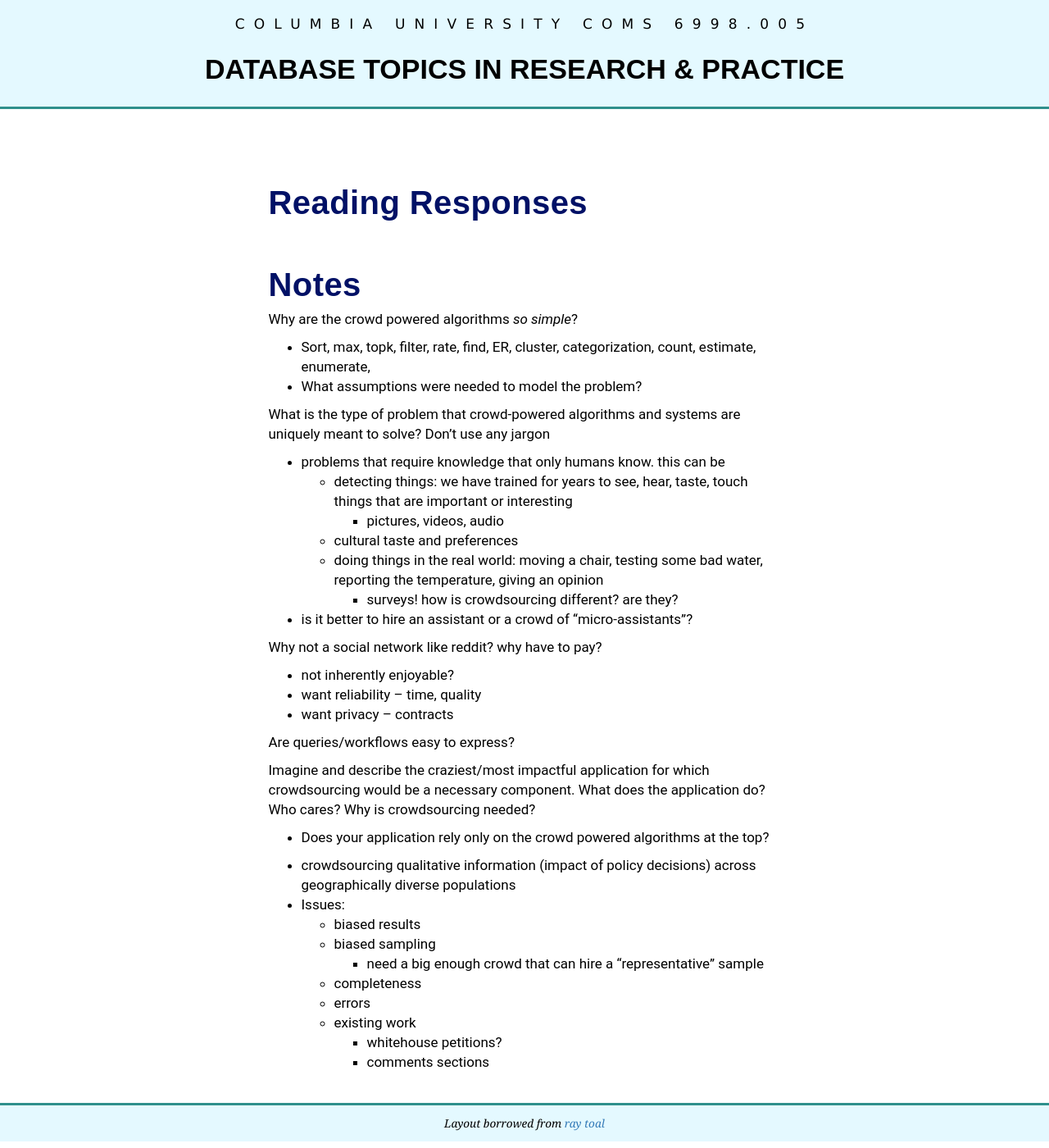
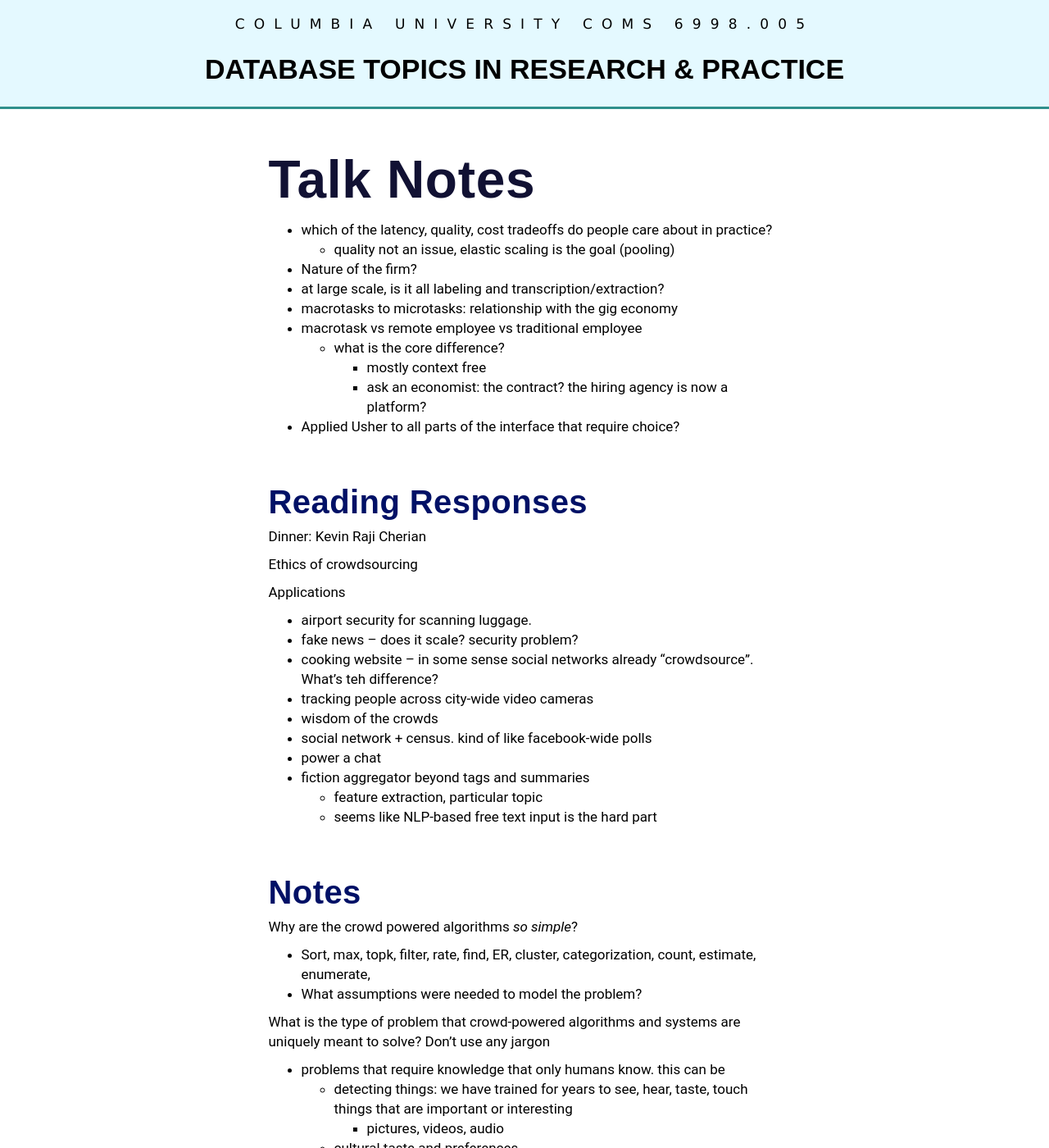
Before and after one commit to columbiadb/columbiadb.github.io, a Jekyll site: the page built from lec2_crowds.md, in a window 1280 px wide and 1400 px high. Shown: the whole window at 82% size. Built offline with Jekyll 4.4.1, drawn with Linux system fonts in a browser that asks for light colours; our own code applies the rules of GitHub Pages for plain Markdown files.

Commit message:
lazy commit msg

```diff
--- a/lec2_crowds.md
+++ b/lec2_crowds.md
@@ -1,7 +1,36 @@
+# Talk Notes
+
+* which of the latency, quality, cost tradeoffs do people care about in practice?
+  * quality not an issue, elastic scaling is the goal (pooling)
+* Nature of the firm?
+* at large scale, is it all labeling and transcription/extraction?
+* macrotasks to microtasks: relationship with the gig economy
+* macrotask vs remote employee vs traditional employee
+  * what is the core difference?
+    * mostly context free
+    * ask an economist: the contract?  the hiring agency is now a platform?
+* Applied Usher to all parts of the interface that require choice?
 
 ## Reading Responses
 
+Dinner: Kevin Raji Cherian
 
+
+
+Ethics of crowdsourcing
+
+Applications
+
+* airport security for scanning luggage.
+* fake news -- does it scale?  security problem?
+* cooking website -- in some sense social networks already "crowdsource".  What's teh difference?
+* tracking people across city-wide video cameras
+* wisdom of the crowds
+* social network + census.  kind of like facebook-wide polls
+* power a chat
+* fiction aggregator beyond tags and summaries
+  * feature extraction, particular topic
+  * seems like NLP-based free text input is the hard part
 
 
 ## Notes
```
Also changed, not shown: index.md (+7 -0 lines).
